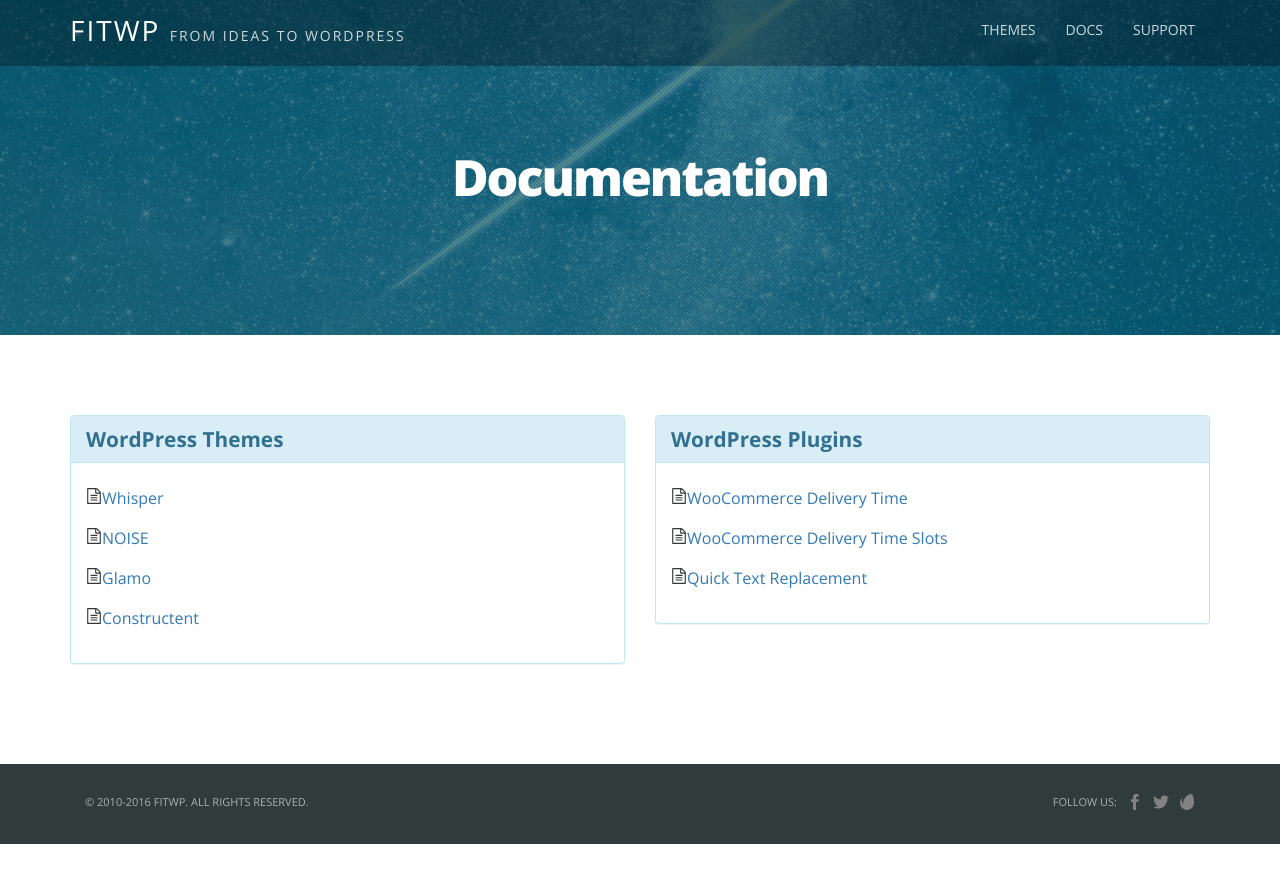
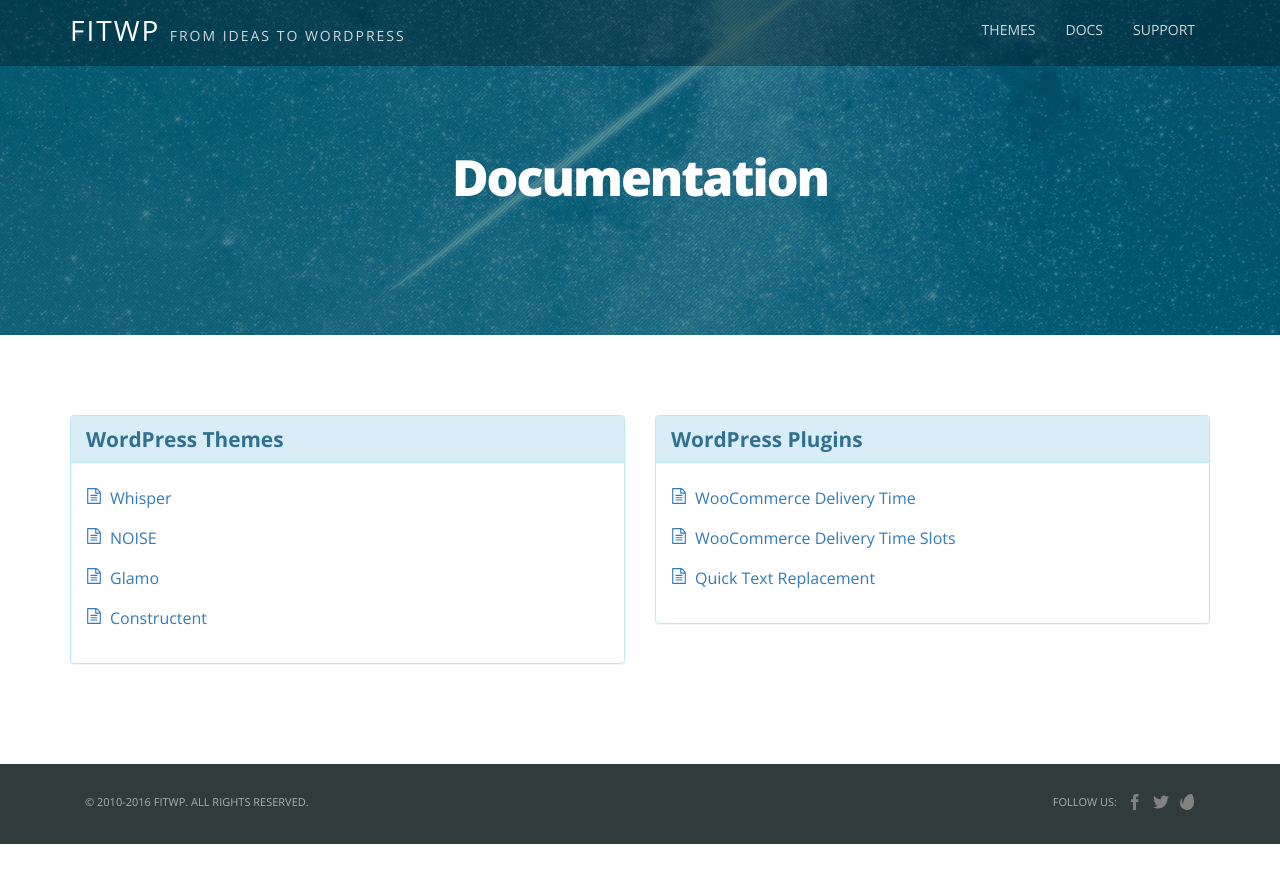
Before and after one commit to fitwp/fitwp.github.io, a Jekyll site: the page built from docs/index.md, in a window 1280 px wide. Shown: the top 883 px of the page. Built offline with Jekyll 4.4.1, drawn with Linux system fonts in a browser that asks for light colours.

Commit message:
Update page.scss

```diff
--- a/_sass/page.scss
+++ b/_sass/page.scss
@@ -112,13 +112,11 @@
 	.panel-body {
 		line-height: 2.5;
 	}
+	.icon {
+		display: inline-block;
+		width: 1em;
+		height: 1em;
+		fill: #337ab7;
+		margin-right: .5em;
+	}
 }
-.icon {
-	display: inline-block;
-	width: 1em;
-	height: 1em;
-	fill: currentColor;
-}
-.icon-file {
-	width: 0.8571445867419243em;
-}
```
